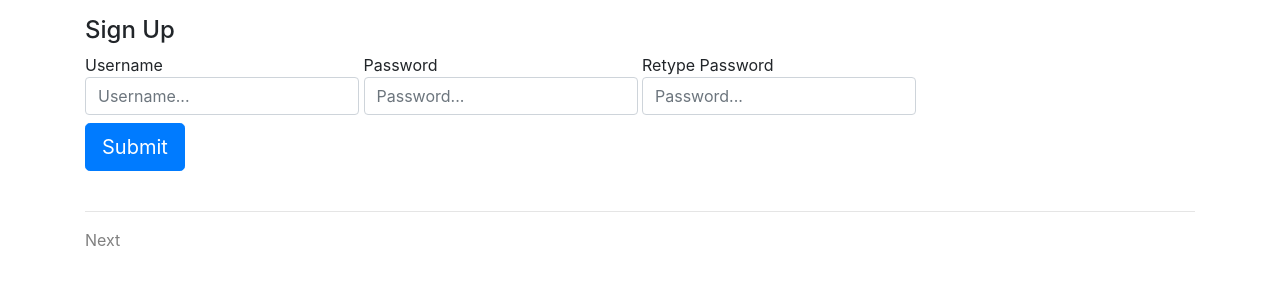
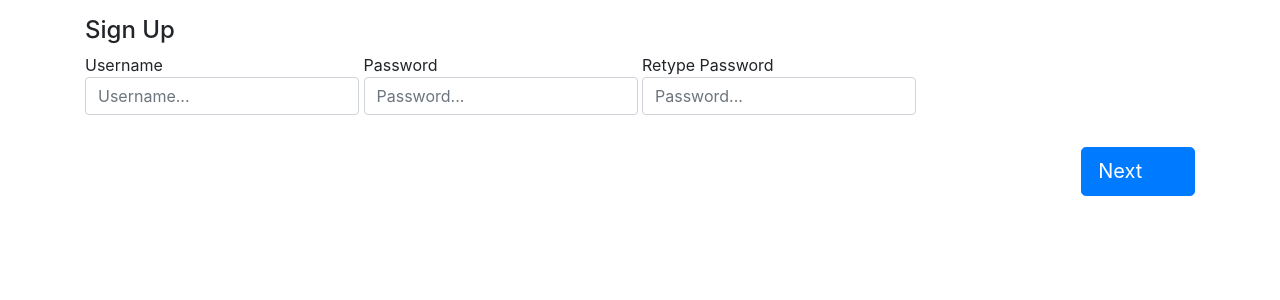
Before and after one commit to cyborg999/bakedph, a PHP site: page /signup.php in a window 1280 px wide. Shown: the part 104-404 px from the top of the page. Run offline with PHP 8.4, Linux system fonts and the light colour scheme; data comes from the database, SQL or seed files in the repository; some libraries are stand-ins or nearby versions.

Commit message:
updated signup logic

```diff
--- a/config.php
+++ b/config.php
@@ -22,3 +22,8 @@
 		echo "<pre>";
 		print_r($_POST);
 	}
+
+	function oppd(){
+		opp();
+		die();
+	}
--- a/signup.php
+++ b/signup.php
@@ -41,6 +41,7 @@
 		<div class="signup slide col-sm active">
 			<h4>Sign Up</h4>
 			<form method="post"  class="form">
+				<div class="err"></div>
 				<input type="hidden" name="signup" value="true"/>
 				<label>Username
 					<input type="text" value="<?= isset($_POST['username']) ? $_POST['username'] : '';?>" class="form-control" name="username" placeholder="Username..." required/>
@@ -52,12 +53,11 @@
 					<input type="password" value="<?= isset($_POST['password1']) ? $_POST['password1'] : '';?>" class="form-control" name="password1" placeholder="Password..." required/>
 				</label>
 				<br>
-				<input type="submit" class="btn btn-primary btn-lg" value="Submit"/>
-				<div class="err"></div>
+				<br>
+				<button class="btn btn-primary btn-lg float-right">Next <svg class="bi" width="30" height="30" fill="currentColor"><use xlink:href="./node_modules/bootstrap-icons/bootstrap-icons.svg#chevron-compact-right"/></svg></button>
 			</form>
 			<br>
-			<hr>
-			<a href="" data-target=".store" class="disabled next">Next</a>
+			<a href="" data-target=".store" class="disabled next hidden">Next</a>
 		</div>
 
 
@@ -67,11 +67,13 @@
 				<h4>Enter Store Name</h4>
 				<input type="text" class="form-control" name="name" value="" placeholder="Store Name..." required/>
 				<br>
-				<input type="submit"  class="btn btn-primary btn-lg" value="submit"/>
+				<br>
+				<a href="" data-target=".signup" class="next enabled"><svg class="bi" width="50" height="50" fill="currentColor"><use xlink:href="./node_modules/bootstrap-icons/bootstrap-icons.svg#chevron-compact-left"/></svg></a>
+
+				<button class="btn btn-primary btn-lg float-right">Next <svg class="bi" width="30" height="30" fill="currentColor"><use xlink:href="./node_modules/bootstrap-icons/bootstrap-icons.svg#chevron-compact-right"/></svg></button>
 				<div class="err"></div>
 			</form>
-			<a href="" data-target=".signup" class="next enabled">Previous</a>
-			<a href="" data-target=".plan" data-target="store" class="disabled next">Next</a>
+			<a href="" data-target=".plan" data-target="store" class="disabled next hidden">Next</a>
 		</div>
 
 
@@ -109,10 +111,11 @@
 			</div>
 			<div class="row">
 				<div class="col-sm">
-					<a href="" class="btn btn-lg btn-success purchase">Purchase</a>
+					<a href="" data-target=".store" class="next enabled"><svg class="bi" width="50" height="50" fill="currentColor"><use xlink:href="./node_modules/bootstrap-icons/bootstrap-icons.svg#chevron-compact-left"/></svg></a>
+
+					<a href="" class="btn btn-lg btn-success purchase float-right">Purchase</a>
 				</div>
 			</div>
-			<a href="" data-target=".store" class="next enabled">Previous</a>
 		</div>
 	</div>
 	<div class="row">
@@ -204,9 +207,12 @@
 						success : function(response){
 							if(response.added){
 								me.parents(".slide").find(".next").removeClass("disabled").addClass("enabled");
+								var t = me.parents(".slide").find(".enabled");
 								me.find(".err").first().html("");
 
 								__listen();
+
+								t.trigger("click");
 							} else {
 								var errors = "";
 
```
Also changed, not shown: model.php (+22 -16 lines).
